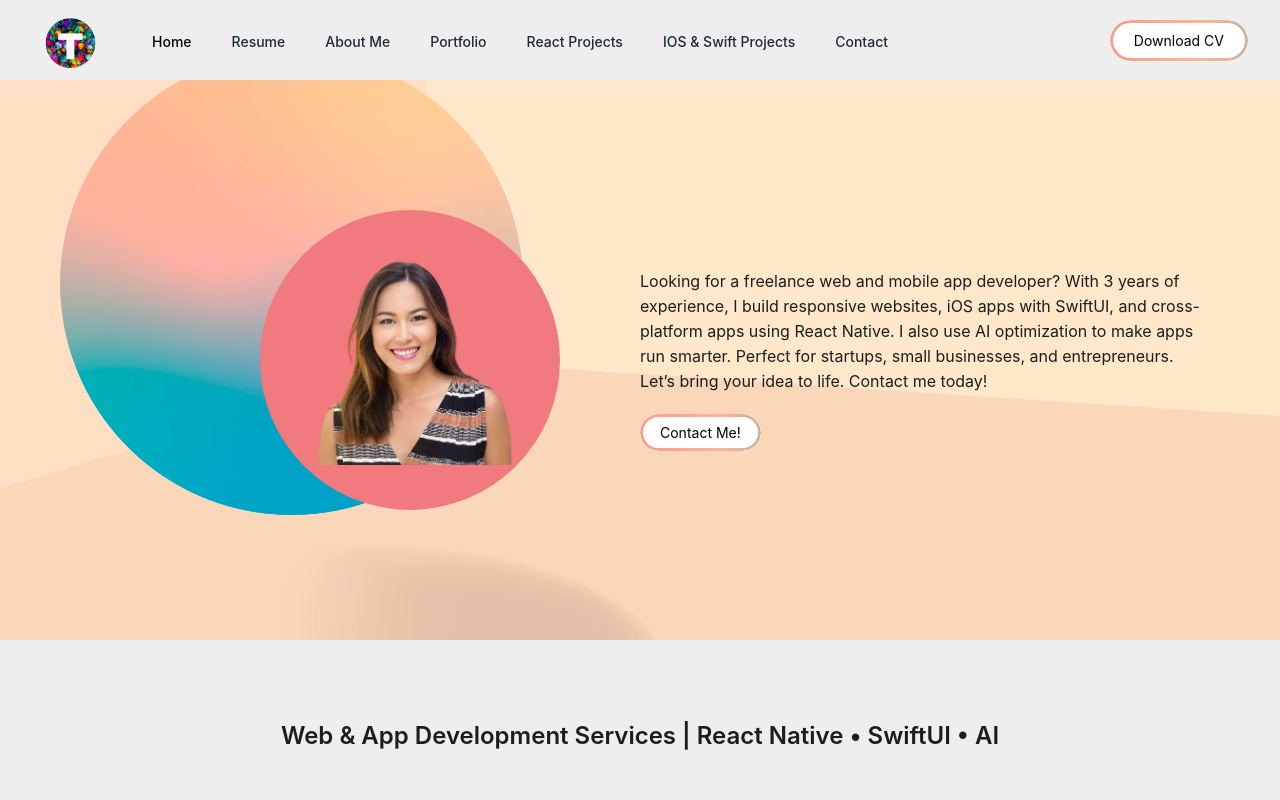
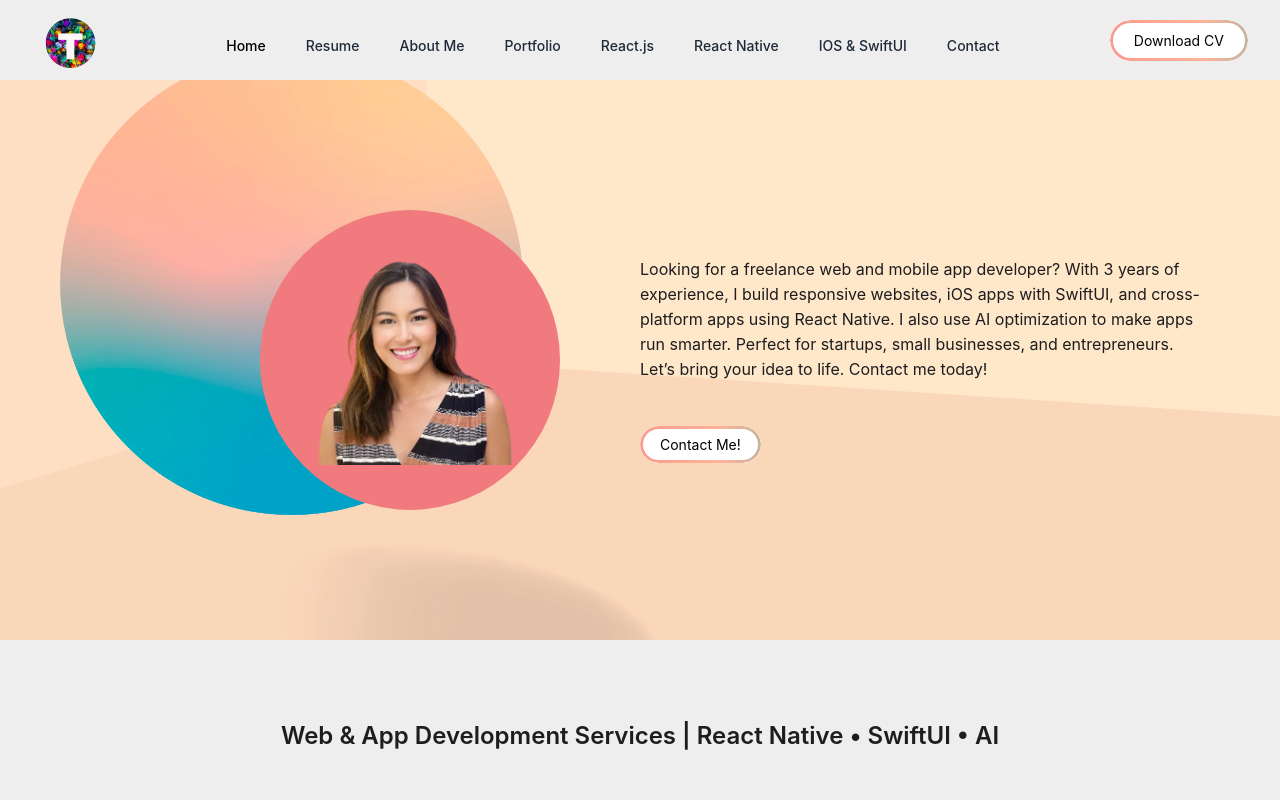
Before and after one commit to SukanyaT2022/React.js-PortfolioUpdated2, a React (Create React App) app: page / in a window 1280 px wide. Shown: the top 800 px of the page. Built offline with nearby package versions, Linux system fonts and the light colour scheme.

Commit message:
add react native navbar

```diff
--- a/src/App.css
+++ b/src/App.css
@@ -43,7 +43,6 @@ box-shadow: rgba(100, 100, 111, 0.2) 0px 7px 29px 0px;
 
 /* Homepage */
 .bigHero {
-
   background-image: url('./Images/BgHome.webp');
   height: 70vh;
   background-repeat: no-repeat;
--- a/src/Component/Navigation.js
+++ b/src/Component/Navigation.js
@@ -10,8 +10,9 @@ const navigation = [
   { name: "Resume", href: "resume", current: false },
   { name: "About Me", href: "aboutme", current: false },
   { name: "Portfolio", href: "portfolio", current: false },
-  { name: "React Projects", href: "reactportfolio", current: false },
-  { name: "IOS & Swift Projects", href: "swiftportfolio", current: false },
+  { name: "React.js", href: "reactportfolio", current: false },
+  { name: "React Native", href: "swiftportfolio", current: false },
+  { name: "IOS & SwiftUI", href: "swiftportfolio", current: false },
   { name: "Contact", href: "contact", current: false },
 ];
 
@@ -39,17 +40,21 @@ function Navigation() {
                   )}
                 </Disclosure.Button>
               </div>
-              <div className="flex flex-1 items-center justify-center  lg:items-stretch lg:justify-center  xl:items-stretch xl:justify-start">
-                {/* targetLogo */}
-                <div className="flex flex-shrink-0 items-center ">
+
+              {/* logo div */}
+              <div className="flex flex-shrink-0 items-center justify-center relative inset-full top-0  xl:left-0 md:left-2/4 left-36">
                   <a href="/">
                     <img
-                      className="h-14 w-auto lg:pl-48 xl:pl-0"
+                      className="h-14 w-auto block mx-auto  xl:pl-0"
                       src={myLogo}
                       alt="logo"
                     />
                   </a>
                 </div>
+
+              <div className="flex flex-1 items-center justify-center  lg:items-stretch lg:justify-center  xl:items-stretch xl:justify-center">
+                {/* targetLogo */}
+
                 <div className="hidden lg:ml-6 xl:block">
                   {/* control the whole bloc of nav bar */}
 
--- a/src/Home.js
+++ b/src/Home.js
@@ -28,7 +28,7 @@ const Home = () => {
             </button>
           </a> */}
           <a href="contact">
-            <button class="rainbow-btn py-2 px-5 rounded-3xl lg:mt-5 mt-5">
+            <button className="rainbow-btn xl:ml-20 md:ml-0 mx-auto block md:py-2 md:px-5  py-3 px-14 rounded-3xl lg:mt-5 mt-3">
               Contact Me!
             </button>
           </a>
```
